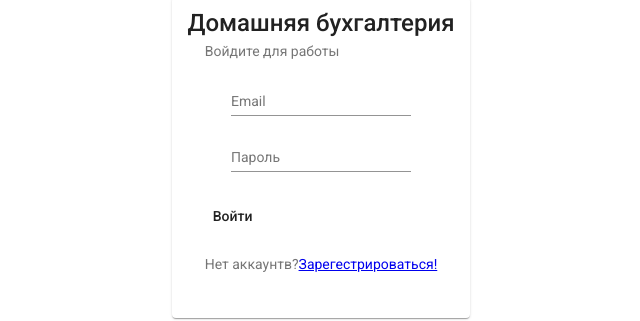
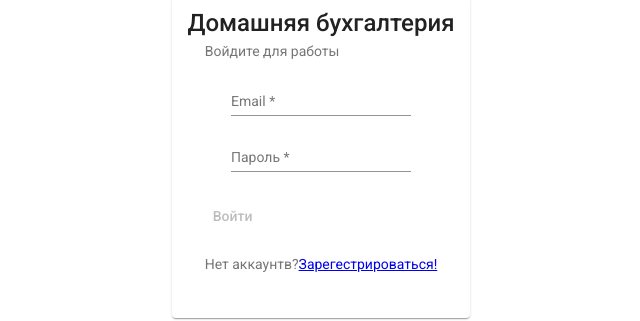
Before and after one commit to NATALIALOZER/Accounting-ng, an Angular app: page / in a window 1280 px wide. Both pictures are taken after a click on the button "Auth page". Shown: the part 243-564 px from the top of the page, without its empty margins (319-959 px from the left). Built offline with nearby package versions, Linux system fonts and the light colour scheme.

Commit message:
login and register forms validation

```diff
--- a/src/app/pages/auth/login/login.component.html
+++ b/src/app/pages/auth/login/login.component.html
@@ -2,14 +2,14 @@
 <form [formGroup]="form" (submit)="submit()">
   <mat-form-field fxLayoutAlign="center">
     <mat-label>Email</mat-label>
-    <input matInput>
+    <input matInput type="text" placeholder="email" formControlName="email">
   </mat-form-field>
   <mat-form-field fxLayoutAlign="center">
     <mat-label>Пароль</mat-label>
-    <input matInput>
+    <input matInput type="text" placeholder="password" formControlName="password">
   </mat-form-field>
   <mat-card-actions>
-    <button mat-button>Войти</button>
+    <button mat-button type="submit" [disabled]="form.invalid">Войти</button>
   </mat-card-actions>
   <mat-card-subtitle fxLayoutAlign="center"><p>Нет аккаунтв?</p><a routerLink="../register">Зарегестрироваться!</a></mat-card-subtitle>
 </form>
--- a/src/app/pages/auth/login/login.component.ts
+++ b/src/app/pages/auth/login/login.component.ts
@@ -1,6 +1,6 @@
 import { Component, OnInit } from '@angular/core';
 import {FormBuilder, FormGroup, Validators} from '@angular/forms';
-import {Profile} from '../../../shared/models/interfaces';
+
 @Component({
   selector: 'app-login',
   templateUrl: './login.component.html',
@@ -8,7 +8,6 @@ import {Profile} from '../../../shared/models/interfaces';
 })
 export class LoginComponent implements OnInit {
   public form!: FormGroup;
-  private submitted: boolean = false;
 
   constructor(
     private formBuilder: FormBuilder
@@ -22,13 +21,6 @@ export class LoginComponent implements OnInit {
   }
 
   public submit(): void {
-    if (this.form.invalid) {
-      return;
-    }
 
-    this.submitted = true;
-
-    const user: Profile = this.form.value;
   }
-
 }
--- a/src/app/pages/auth/register/register.component.html
+++ b/src/app/pages/auth/register/register.component.html
@@ -2,19 +2,19 @@
 <form [formGroup]="form" (submit)="submit()">
   <mat-form-field fxLayoutAlign="center">
     <mat-label>Email</mat-label>
-    <input matInput>
+    <input matInput type="text" placeholder="email" formControlName="email">
   </mat-form-field>
   <mat-form-field fxLayoutAlign="center">
     <mat-label>Пароль</mat-label>
-    <input matInput>
+    <input matInput type="text" placeholder="password" formControlName="password">
   </mat-form-field>
   <mat-form-field fxLayoutAlign="center">
     <mat-label>Имя</mat-label>
-    <input matInput>
+    <input matInput type="text" placeholder="username" formControlName="username">
   </mat-form-field>
-  <mat-checkbox [formControl]="checkAgreeControl">Согласен с правилами</mat-checkbox>
+  <mat-checkbox [formControl]="checkAgreeControl" formControlName="checkRequired">Согласен с правилами</mat-checkbox>
   <mat-card-actions>
-    <button mat-button>Зарегистрироваться</button>
+    <button mat-button type="submit" [disabled]="form.invalid" >Зарегистрироваться</button>
   </mat-card-actions>
   <mat-card-subtitle fxLayoutAlign="center"><p>Уже есть аккаунт?</p><a routerLink="../login">Войти!</a></mat-card-subtitle>
 </form>
--- a/src/app/pages/auth/register/register.component.ts
+++ b/src/app/pages/auth/register/register.component.ts
@@ -1,5 +1,4 @@
 import { Component, OnInit } from '@angular/core';
-import {Profile} from '../../../shared/models/interfaces';
 import {FormBuilder, FormControl, FormGroup, Validators} from '@angular/forms';
 
 @Component({
@@ -8,13 +7,11 @@ import {FormBuilder, FormControl, FormGroup, Validators} from '@angular/forms';
   styleUrls: ['./register.component.scss']
 })
 export class RegisterComponent implements OnInit {
-
   public form!: FormGroup;
   public checkAgreeControl = new FormControl(false);
-  private submitted: boolean = false;
 
   constructor(
-    private formBuilder: FormBuilder,
+    private formBuilder: FormBuilder
   ) { }
 
   public ngOnInit(): void {
@@ -22,18 +19,11 @@ export class RegisterComponent implements OnInit {
       email: ['', [Validators.required, Validators.email]],
       password: ['', [Validators.required, Validators.minLength(6)]],
       username: ['', [Validators.required]],
-      hideRequired: this.checkAgreeControl
+      checkRequired:  [false, [Validators.requiredTrue]]
     });
   }
 
   public submit(): void {
-    if (this.form.invalid) {
-      return;
-    }
 
-    this.submitted = true;
-
-    const user: Profile = this.form.value;
   }
-
 }
```
